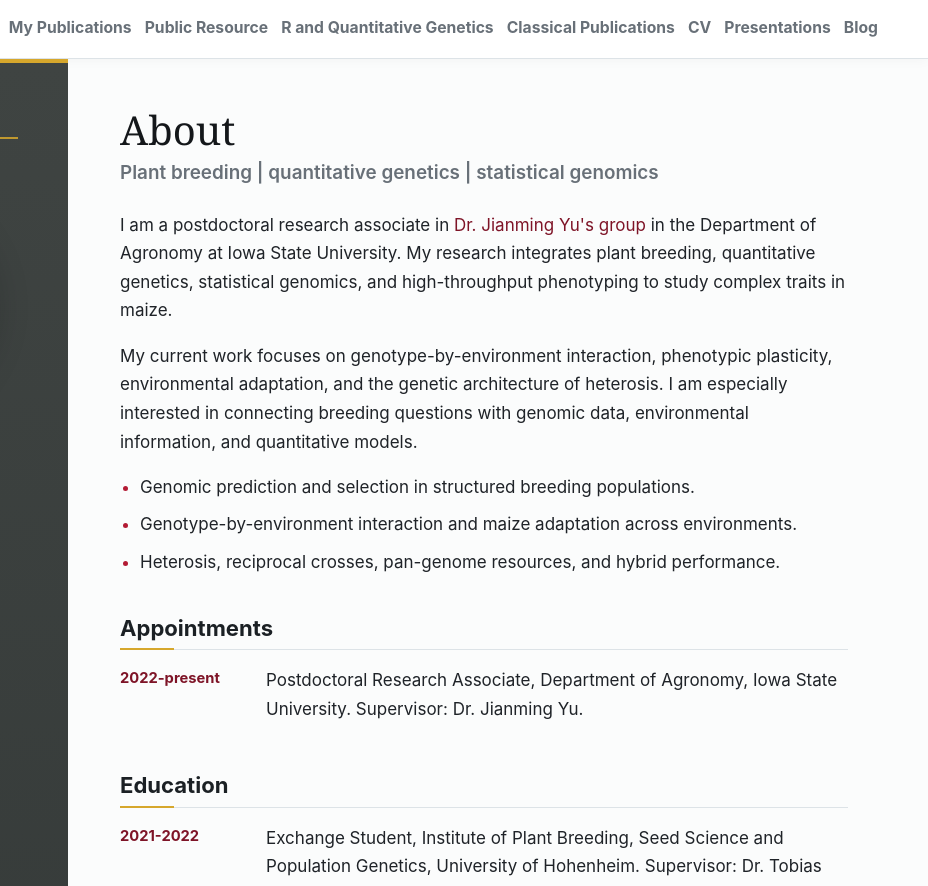
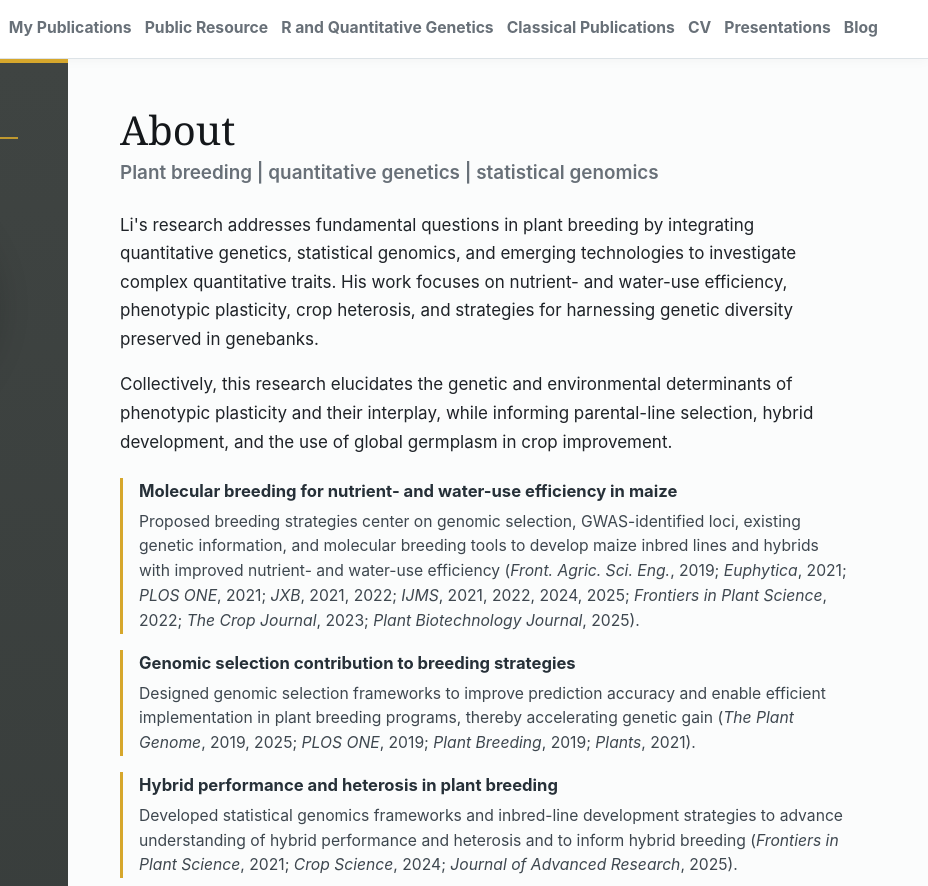
Before and after one commit to dongdongli-genetics/dongdongli-genetics.github.io, a plain HTML site: page index.html in a window 1280 px wide. Shown: the top 886 px of the page, 352-1280 px from the left. Drawn offline with Linux system fonts and the light colour scheme.

Commit message:
Update homepage research summary

```diff
--- a/index.html
+++ b/index.html
@@ -178,25 +178,65 @@
             </p>
 
             <p>
-              I am a postdoctoral research associate in
-              <a href="https://www.agron.iastate.edu/people/jianming-yu/" target="_blank" rel="noopener noreferrer">Dr. Jianming Yu's group</a>
-              in the Department of Agronomy at Iowa State University. My research integrates plant
-              breeding, quantitative genetics, statistical genomics, and high-throughput phenotyping
-              to study complex traits in maize.
+              Li's research addresses fundamental questions in plant breeding by integrating
+              quantitative genetics, statistical genomics, and emerging technologies to investigate
+              complex quantitative traits. His work focuses on nutrient- and water-use efficiency,
+              phenotypic plasticity, crop heterosis, and strategies for harnessing genetic diversity
+              preserved in genebanks.
             </p>
 
             <p>
-              My current work focuses on genotype-by-environment interaction, phenotypic plasticity,
-              environmental adaptation, and the genetic architecture of heterosis. I am especially
-              interested in connecting breeding questions with genomic data, environmental information,
-              and quantitative models.
+              Collectively, this research elucidates the genetic and environmental determinants of
+              phenotypic plasticity and their interplay, while informing parental-line selection,
+              hybrid development, and the use of global germplasm in crop improvement.
             </p>
 
-            <ul class="compact-list focus-list">
-              <li>Genomic prediction and selection in structured breeding populations.</li>
-              <li>Genotype-by-environment interaction and maize adaptation across environments.</li>
-              <li>Heterosis, reciprocal crosses, pan-genome resources, and hybrid performance.</li>
-            </ul>
+            <div class="research-summary">
+              <section aria-labelledby="maize-efficiency-title">
+                <h3 id="maize-efficiency-title">Molecular breeding for nutrient- and water-use efficiency in maize</h3>
+                <p>
+                  Proposed breeding strategies center on genomic selection, GWAS-identified loci,
+                  existing genetic information, and molecular breeding tools to develop maize inbred
+                  lines and hybrids with improved nutrient- and water-use efficiency
+                  (<em>Front. Agric. Sci. Eng.</em>, 2019; <em>Euphytica</em>, 2021;
+                  <em>PLOS ONE</em>, 2021; <em>JXB</em>, 2021, 2022; <em>IJMS</em>, 2021, 2022,
+                  2024, 2025; <em>Frontiers in Plant Science</em>, 2022; <em>The Crop Journal</em>,
+                  2023; <em>Plant Biotechnology Journal</em>, 2025).
+                </p>
+              </section>
+
+              <section aria-labelledby="genomic-selection-title">
+                <h3 id="genomic-selection-title">Genomic selection contribution to breeding strategies</h3>
+                <p>
+                  Designed genomic selection frameworks to improve prediction accuracy and enable
+                  efficient implementation in plant breeding programs, thereby accelerating genetic
+                  gain (<em>The Plant Genome</em>, 2019, 2025; <em>PLOS ONE</em>, 2019;
+                  <em>Plant Breeding</em>, 2019; <em>Plants</em>, 2021).
+                </p>
+              </section>
+
+              <section aria-labelledby="heterosis-summary-title">
+                <h3 id="heterosis-summary-title">Hybrid performance and heterosis in plant breeding</h3>
+                <p>
+                  Developed statistical genomics frameworks and inbred-line development strategies to
+                  advance understanding of hybrid performance and heterosis and to inform hybrid
+                  breeding (<em>Frontiers in Plant Science</em>, 2021; <em>Crop Science</em>, 2024;
+                  <em>Journal of Advanced Research</em>, 2025).
+                </p>
+              </section>
+
+              <section aria-labelledby="plasticity-summary-title">
+                <h3 id="plasticity-summary-title">Phenotypic plasticity and genotype-by-environment interactions</h3>
+                <p>
+                  Phenotypic plasticity is the ability of a single genotype to produce different
+                  phenotypes in response to environmental conditions. Genetic variation in plasticity
+                  gives rise to genotype-by-environment interactions. This work reveals the genetic
+                  basis of genotype-by-environment-by-management interactions and advances our
+                  understanding of how environmental response operates under field conditions
+                  (<em>IJMS</em>, 2022).
+                </p>
+              </section>
+            </div>
           </section>
 
           <section class="section" aria-labelledby="appointments-title">
--- a/styles.css
+++ b/styles.css
@@ -396,6 +396,30 @@ h3 {
   color: var(--muted);
 }
 
+.research-summary {
+  display: grid;
+  gap: 1rem;
+  margin-top: 1.35rem;
+}
+
+.research-summary section {
+  border-left: 3px solid var(--gold);
+  padding-left: 1rem;
+}
+
+.research-summary h3 {
+  margin-bottom: 0.25rem;
+  color: #263038;
+  font-size: 1.04rem;
+}
+
+.research-summary p {
+  margin-bottom: 0;
+  color: #3e474f;
+  font-size: 0.98rem;
+  line-height: 1.58;
+}
+
 .news-list p {
   display: grid;
   grid-template-columns: 130px minmax(0, 1fr);
```
